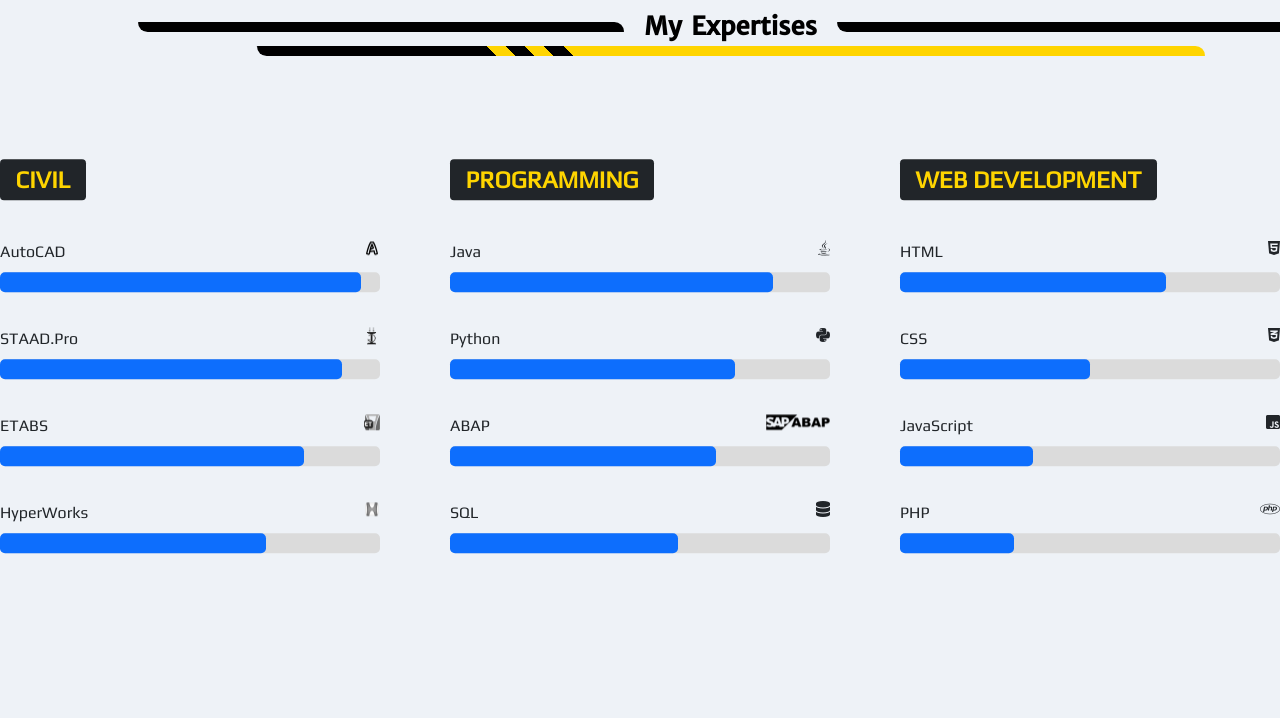
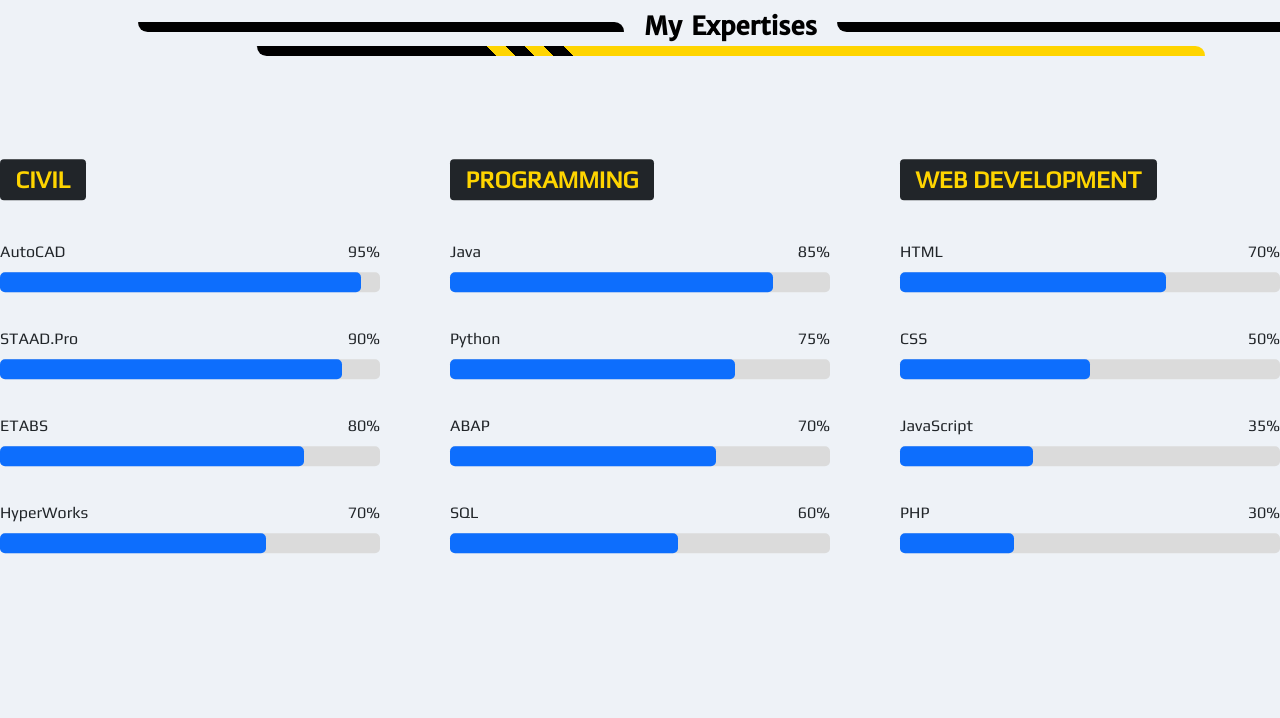
Before and after one commit to drikonmyar/portfolio.github.io, a PHP site: page / in a window 1280 px wide; the page is wider, and only the part inside the window is pictured. Shown: the part 5449-6167 px from the top of that part. Run offline with PHP 8.4, Linux system fonts and the light colour scheme.

Commit message:
Update_v0.9

```diff
--- a/index.html
+++ b/index.html
@@ -13,7 +13,7 @@
     <link rel="icon" href="./logos/tabicon.png">
 </head>
 
-<body onload="myFunction()">
+<body onload="pingMe()">
 
     <div id="anim">
 
@@ -440,28 +440,32 @@
 
                         </div>
                         <label>AutoCAD</label>
-                        <img src="./logos/autodesk-autocad.png" />
+                        <label class="at-right">95%</label>
+                        <!-- <img src="./logos/autodesk-autocad.png" /> -->
                         <span class="percent"></span>
                         <li>
                             <span class="progressbar" id="progress-autocad"></span>
                         </li>
 
                         <label>STAAD.Pro</label>
-                        <img src="./logos/staadproimg1.png" height="17px" width="17px" alt="">
+                        <label class="at-right">90%</label>
+                        <!-- <img src="./logos/staadproimg1.png" height="17px" width="17px" alt=""> -->
                         <span class="percent"></span>
                         <li>
                             <span class="progressbar" id="progress-staadpro"></span>
                         </li>
 
                         <label>ETABS</label>
-                        <img src="./logos/etabs1.png" height="16px" width="16px" alt="">
+                        <label class="at-right">80%</label>
+                        <!-- <img src="./logos/etabs1.png" height="16px" width="16px" alt=""> -->
                         <span class="percent"></span>
                         <li>
                             <span class="progressbar" id="progress-etabs"></span>
                         </li>
 
                         <label>HyperWorks</label>
-                        <img src="./logos/hyperworks1.png" height="16px" width="16px" alt="">
+                        <label class="at-right">70%</label>
+                        <!-- <img src="./logos/hyperworks1.png" height="16px" width="16px" alt=""> -->
                         <span class="percent"></span>
                         <li>
                             <span class="progressbar" id="progress-cae"></span>
@@ -478,30 +482,32 @@
 
                         </div>
                         <label>Java</label>
-                        <i class="fab fa-java"></i>
+                        <label class="at-right">85%</label>
+                        <!-- <i class="fab fa-java"></i> -->
                         <span class="percent"></span>
                         <li>
                             <span class="progressbar" id="progress-java"></span>
                         </li>
 
                         <label>Python</label>
-                        <i class="fab fa-python"></i>
+                        <label class="at-right">75%</label>
+                        <!-- <i class="fab fa-python"></i> -->
                         <span class="percent"></span>
                         <li>
                             <span class="progressbar" id="progress-python"></span>
                         </li>
 
                         <label>ABAP</label>
-
-                        <img src="./logos/abap.png">
-
+                        <label class="at-right">70%</label>
+                        <!-- <img src="./logos/abap.png"> -->
                         <span class="percent"></span>
                         <li>
                             <span class="progressbar" id="progress-abap"></span>
                         </li>
 
                         <label>SQL</label>
-                        <i class="fa-solid fa-database"></i>
+                        <label class="at-right">60%</label>
+                        <!-- <i class="fa-solid fa-database"></i> -->
                         <span class="percent"></span>
                         <li>
                             <span class="progressbar" id="progress-sql"></span>
@@ -518,28 +524,32 @@
 
                         </div>
                         <label>HTML</label>
-                        <i class="fab fa-html5"></i>
+                        <label class="at-right">70%</label>
+                        <!-- <i class="fab fa-html5"></i> -->
                         <span class="percent"></span>
                         <li>
                             <span class="progressbar" id="progress-html"></span>
                         </li>
 
                         <label>CSS</label>
-                        <i class="fab fa-css3-alt"></i>
+                        <label class="at-right">50%</label>
+                        <!-- <i class="fab fa-css3-alt"></i> -->
                         <span class="percent" id="angular-pourcent"></span>
                         <li>
                             <span class="progressbar" id="progress-css"></span>
                         </li>
 
                         <label>JavaScript</label>
-                        <i class="fab fa-js-square"></i>
+                        <label class="at-right">35%</label>
+                        <!-- <i class="fab fa-js-square"></i> -->
                         <span class="percent" id="angular-pourcent"></span>
                         <li>
                             <span class="progressbar" id="progress-javascript"></span>
                         </li>
 
                         <label>PHP</label>
-                        <i class="fab fa-php"></i>
+                        <label class="at-right">30%</label>
+                        <!-- <i class="fab fa-php"></i> -->
                         <span class="percent"></span>
                         <li>
                             <span class="progressbar" id="progress-php"></span>
@@ -706,9 +716,6 @@
 
 
 
-
-
-
                 </div>
             </div>
         </div>
@@ -818,33 +825,7 @@
     </footer>
 
     <script src="https://smtpjs.com/v3/smtp.js"></script>
-    <script>
-
-        var preloader = document.getElementById("anim");
-
-        function myFunction() {
-
-            setTimeout(function () { preloader.style.display = 'none'; }, 2000);
-
-        }
-
-        function sendEmail() {
-            Email.send({
-                Host: "smtp.gmail.com",
-                Username: "jgecsongs1@gmail.com",
-                Password: "gpnsacsaziycbhhp",
-                To: 'nabyenduojha99@gmail.com',
-                From: document.getElementById('form-email').value,
-                Subject: "New Message Enquiry",
-                Body: "Name: ".bold() + document.getElementById("form-name").value
-                    + "<br> Email: ".bold() + document.getElementById("form-email").value
-                    + "<br> Subject: ".bold() + document.getElementById("form-subject").value
-                    + "<br> Message: ".bold() + document.getElementById("form-message").value
-            }).then(
-                message => alert("Message sent successfully")
-            );
-        }
-    </script>
+    <script src="./script.js"></script>
 
 </body>
 
--- /dev/null
+++ b/script.js
@@ -0,0 +1,25 @@
+var preloader = document.getElementById("anim");
+
+function pingMe() {
+
+    setTimeout(function () { preloader.style.display = 'none'; }, 2000);
+
+}
+
+function sendEmail() {
+    Email.send({
+        Host: "smtp.gmail.com",
+        Username: "jgecsongs1@gmail.com",
+        Password: "gpnsacsaziycbhhp",
+        To: 'nabyenduojha99@gmail.com',
+        From: document.getElementById('form-email').value,
+        Subject: "New Message Enquiry",
+        Body: "<b>Name: </b>" + document.getElementById("form-name").value
+            + "<br> <b>Email: </b>" + document.getElementById("form-email").value
+            + "<br> <b>Subject: </b>" + document.getElementById("form-subject").value
+            + "<br> <b>Message: </b>" + document.getElementById("form-message").value
+    }).then(
+        alert("Message sent successfully")
+        // message => alert("Message sent successfully")
+    );
+}
--- a/style.css
+++ b/style.css
@@ -548,6 +548,10 @@ body {
     -moz-border-radius: 5px;
     border-radius: 5px;
     background-color: rgb(13, 110, 253);
+}
+
+.at-right {
+    float: right;
 }
 
 
```
